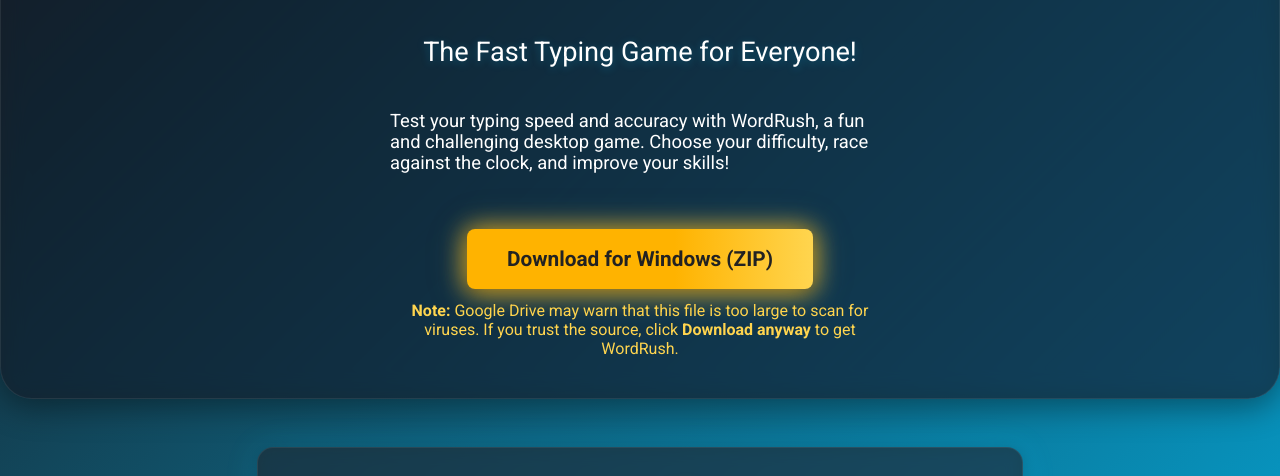
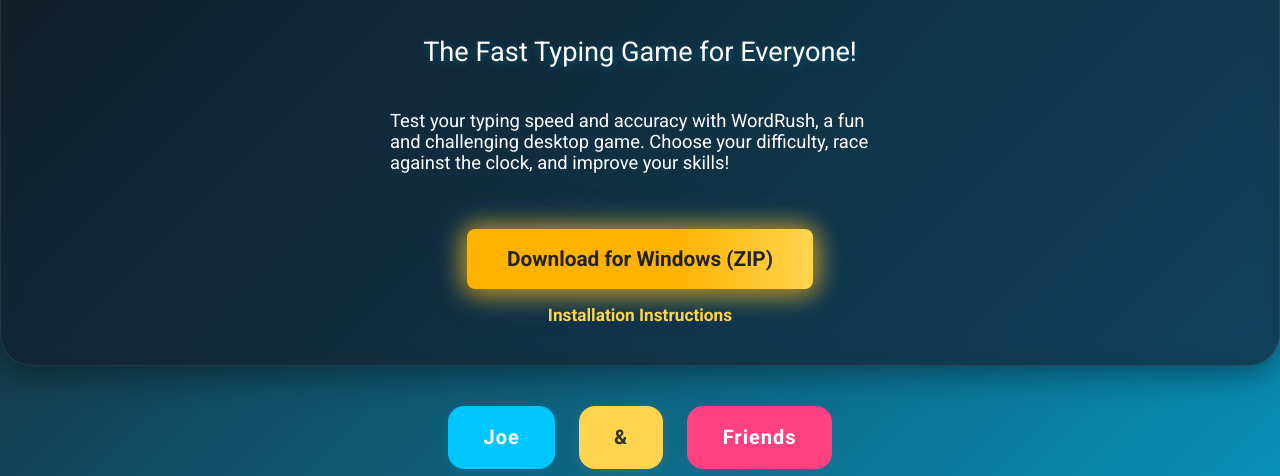
Before and after one commit to Joe-and-friends/WordRush-V1.0.0, a plain HTML site: page index.html in a window 1280 px wide. Shown: the part 195-671 px from the top of the page. Drawn offline with Linux system fonts and the light colour scheme.

Commit message:
Update index.html

```diff
--- a/index.html
+++ b/index.html
@@ -15,10 +15,17 @@
     <p style="max-width:500px; color:#fff; font-size:1.15rem; margin-bottom:1.5rem;">
       Test your typing speed and accuracy with WordRush, a fun and challenging desktop game. Choose your difficulty, race against the clock, and improve your skills!
     </p>
-    <a href="https://drive.google.com/uc?export=download&id=1MN_u6xTiPOlhsHFg8xEazkuN1VzX1QFq" class="download-btn">Download for Windows (ZIP)</a>
-    <div style="margin-top:0.75rem; color:#ffd54f; font-size:1rem; max-width:500px; text-align:center;">
-      <strong>Note:</strong> Google Drive may warn that this file is too large to scan for viruses. If you trust the source, click <b>Download anyway</b> to get WordRush.
+    <a href="https://github.com/Joe-and-friends/joe--and-friends/releases/download/v1.0.0/WordRush.Setup.1.0.0.zip" class="download-btn">Download for Windows (ZIP)</a>
+    <div style="margin-top:1rem; text-align:center;">
+      <a href="install.html" style="color:#ffd54f; font-size:1.08rem; font-weight:bold; text-decoration:none;">Installation Instructions</a>
     </div>
+  </div>
+
+  <div class="creators-blocks" style="display:flex; justify-content:center; gap:1.5rem; margin:2.5rem 0 1.5rem 0; flex-wrap:wrap;">
+    <div style="background:#00c6ff; color:#fff; padding:1.2rem 2.2rem; border-radius:16px; font-size:1.25rem; font-weight:bold; box-shadow:0 2px 12px rgba(0,198,255,0.12); letter-spacing:1px;">Joe</div>
+    <div style="background:#ffd54f; color:#333; padding:1.2rem 2.2rem; border-radius:16px; font-size:1.25rem; font-weight:bold; box-shadow:0 2px 12px rgba(255,213,79,0.12); letter-spacing:1px;">&amp;</div>
+    <div style="background:#ff4081; color:#fff; padding:1.2rem 2.2rem; border-radius:16px; font-size:1.25rem; font-weight:bold; box-shadow:0 2px 12px rgba(255,64,129,0.12); letter-spacing:1px;">Friends</div>
+  </div>
   </div>
   <div class="features-grid">
     <div class="feature"><span class="feature-icon">⚡</span><span class="feature-text">Fast-paced gameplay</span></div>
```
